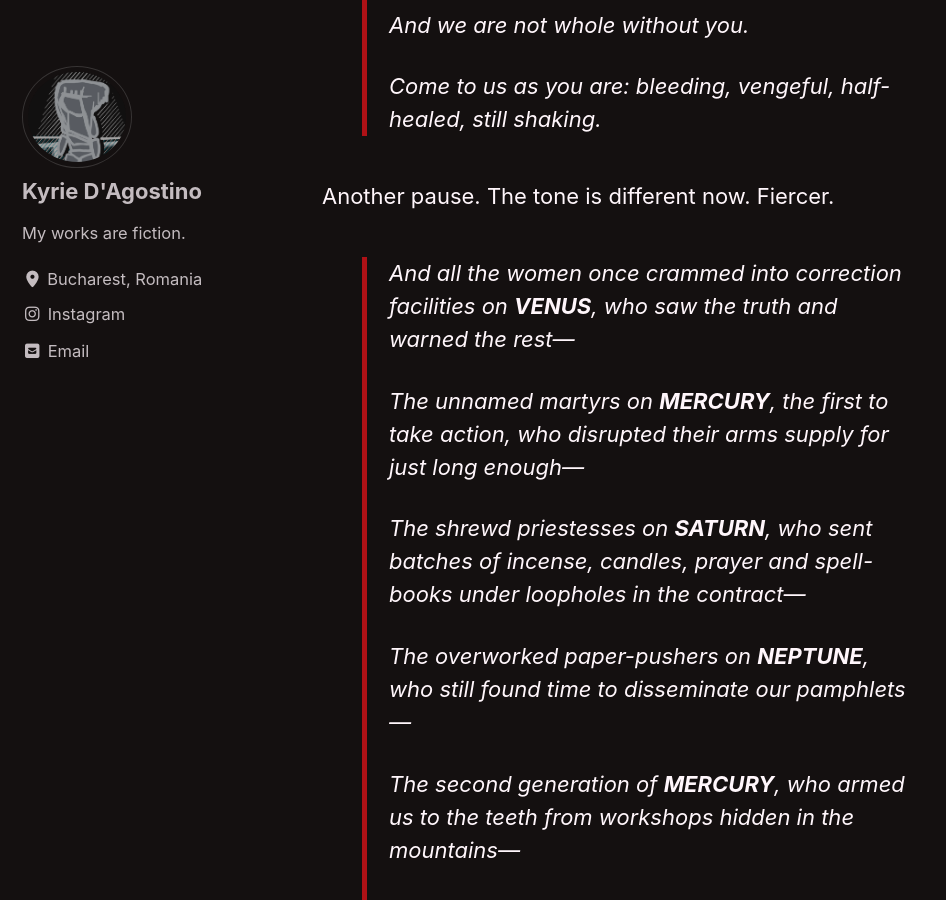
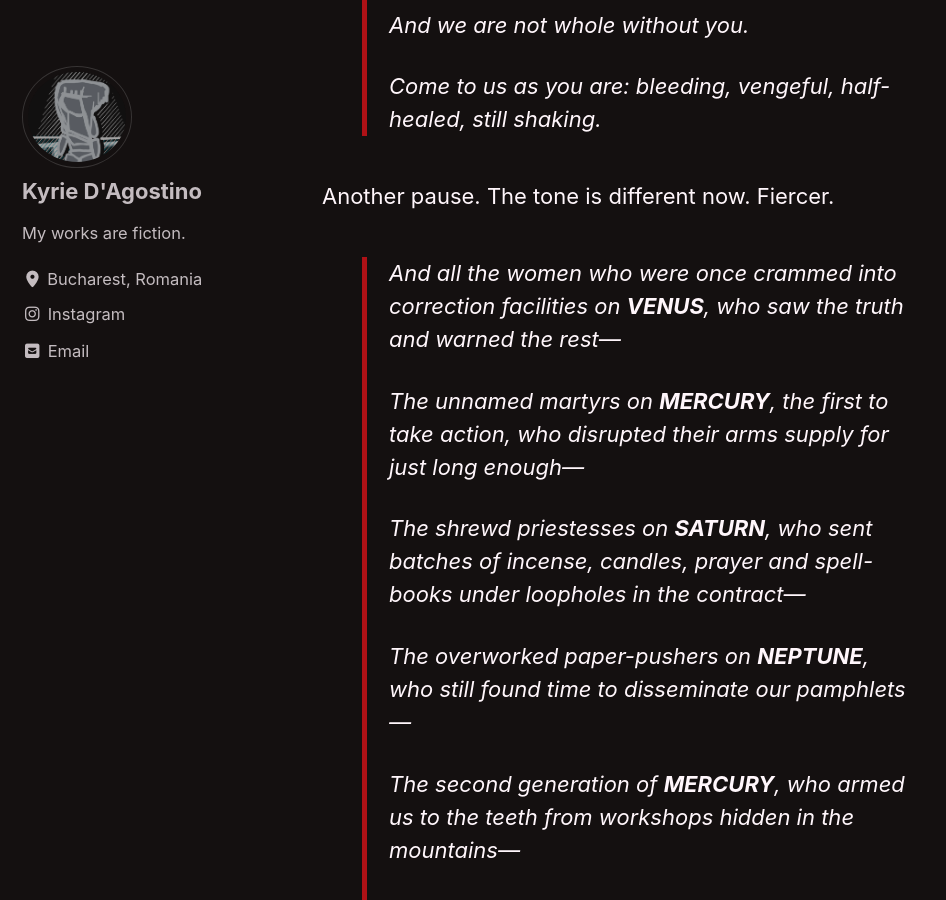
Before and after one commit to kyrie-edelweiss/edelweiss-archive, a Jekyll site: the page built from _pages/red-king.md, in a window 1280 px wide and 900 px high, scrolled down 108840 px. Shown: the whole window, without its empty margins (0-946 px from the left). Built offline with Jekyll 4.4.1, drawn with Linux system fonts in a browser that asks for light colours; cached includes are drawn as plain includes; our own code applies the rules of GitHub Pages for plain Markdown files.

Commit message:
Update red-king.md

```diff
--- a/_pages/red-king.md
+++ b/_pages/red-king.md
@@ -2493,7 +2493,7 @@ Then her tone shifts—lower, but more human. Mourning. Almost tender.
 
 Another pause. The tone is different now. Fiercer.
 
-> And all the women once crammed into correction facilities on **VENUS**, who saw the truth and warned the rest—
+> And all the women who were once crammed into correction facilities on **VENUS**, who saw the truth and warned the rest—
 >
 > The unnamed martyrs on **MERCURY**, the first to take action, who disrupted their arms supply for just long enough—
 >
```
